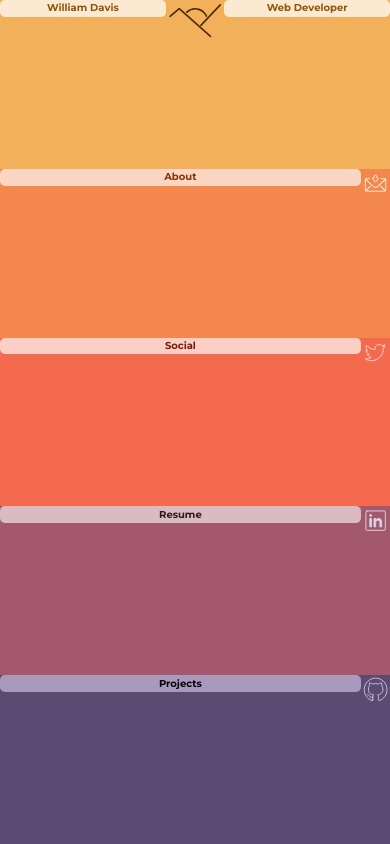
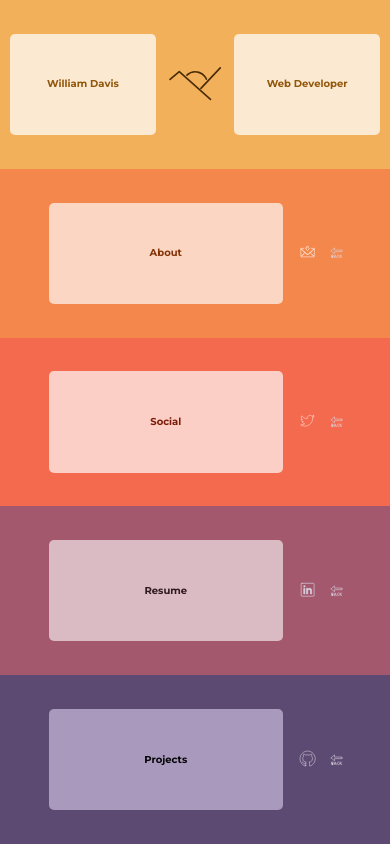
Before and after one commit to dayvista/portfolio-website, a React app: page / in a window 390 px wide. Built offline with nearby package versions, Linux system fonts and the light colour scheme.

Commit message:
Prepared files to create rest of animations, as well as individual section/component bodies.

```diff
--- a/src/components/Icon/Icons/BackArrow.js
+++ b/src/components/Icon/Icons/BackArrow.js
@@ -3,7 +3,12 @@
 import React from "react";
 
 const BackArrow = ({ style = {}, stroke = "#ddd6e5" }) => (
-  <svg style={style} viewBox="0 0 72 72" xmlns="http://www.w3.org/2000/svg">
+  <svg
+    id="back-arrow-svg"
+    style={style}
+    viewBox="0 0 72 72"
+    xmlns="http://www.w3.org/2000/svg"
+  >
     <g id="line">
       <g>
         <polyline
--- a/src/components/Icon/Icons/Email.js
+++ b/src/components/Icon/Icons/Email.js
@@ -4,7 +4,7 @@ import React from "react";
 
 const Email = ({ style = {}, stroke = "#fef7f3" }) => (
   <svg
-    id="email-icon"
+    id="email-svg"
     x="0"
     y="0"
     style={style}
--- a/src/components/Icon/Icons/GitHub.js
+++ b/src/components/Icon/Icons/GitHub.js
@@ -9,7 +9,7 @@ const GitHub = ({
   height = "75px",
 }) => (
   <svg
-    id="github-icon"
+    id="github-svg"
     style={style}
     width={width}
     height={height}
--- a/src/components/Icon/Icons/LinkedIn.js
+++ b/src/components/Icon/Icons/LinkedIn.js
@@ -4,7 +4,7 @@ import React from "react";
 
 const LinkedIn = ({ style = {}, fill = "#ddd6e5", stroke = "#ddd6e5" }) => (
   <svg
-    id="linkedin-icon"
+    id="linkedin-svg"
     style={style}
     viewBox="0 0 72 72"
     version="1.1"
--- a/src/components/Icon/Icons/Sunrise.js
+++ b/src/components/Icon/Icons/Sunrise.js
@@ -3,7 +3,12 @@
 import React from "react";
 
 const Sunrise = ({ style = {}, stroke = "#492b05" }) => (
-  <svg style={style} viewBox="0 0 72 72" xmlns="http://www.w3.org/2000/svg">
+  <svg
+    id="sunrise-svg"
+    style={style}
+    viewBox="0 0 72 72"
+    xmlns="http://www.w3.org/2000/svg"
+  >
     <g id="line">
       <path
         fill="none"
--- a/src/components/Icon/Icons/Twitter.js
+++ b/src/components/Icon/Icons/Twitter.js
@@ -4,7 +4,7 @@ import React from "react";
 
 const Twitter = ({ style = {}, stroke = "#fde3de" }) => (
   <svg
-    id="twitter-icon"
+    id="twitter-svg"
     style={style}
     viewBox="0 0 72 72"
     xmlns="http://www.w3.org/2000/svg"
--- a/src/components/Sections/About.js
+++ b/src/components/Sections/About.js
@@ -1,5 +1,5 @@
 import React from "react";
-import { BrowserRouter as Switch, Route } from "react-router-dom";
+import { BrowserRouter as Route } from "react-router-dom";
 import { Link } from "react-router-dom";
 import { animated, useSpring } from "react-spring";
 
@@ -12,14 +12,12 @@ const About = ({ index, phonePortraitView, changeIndex, sectionData }) => {
     width: index === null ? "20vw" : index === "about" ? "80vw" : "5vw",
     from: {
       width: "20vw",
-      height: "100vh",
     },
   });
 
   const aboutSpringMobile = useSpring({
     height: index === null ? "20vh" : index === "about" ? "80vh" : "5vh",
     from: {
-      width: "100vw",
       height: "20vh",
     },
   });
@@ -40,9 +38,7 @@ const About = ({ index, phonePortraitView, changeIndex, sectionData }) => {
       >
         <p>{sectionData.text}</p>
       </Link>
-      <Switch>
-        <Route path={`/${sectionData.name}`} component={AboutToggle} />
-      </Switch>
+      <Route path={`/${sectionData.name}`} component={AboutToggle} />
       <a
         id={`${sectionData.name}-icon`}
         href={`${sectionData.link}`}
--- a/src/components/Sections/Projects.js
+++ b/src/components/Sections/Projects.js
@@ -1,5 +1,5 @@
 import React from "react";
-import { BrowserRouter as Switch, Route } from "react-router-dom";
+import { BrowserRouter as Route } from "react-router-dom";
 import { Link } from "react-router-dom";
 import { animated, useSpring } from "react-spring";
 
@@ -12,14 +12,12 @@ const Projects = ({ index, phonePortraitView, changeIndex, sectionData }) => {
     width: index === null ? "20vw" : index === "projects" ? "80vw" : "5vw",
     from: {
       width: "20vw",
-      height: "100vh",
     },
   });
 
   const projectsSpringMobile = useSpring({
     height: index === null ? "20vh" : index === "projects" ? "80vh" : "5vh",
     from: {
-      width: "100vw",
       height: "20vh",
     },
   });
@@ -40,9 +38,9 @@ const Projects = ({ index, phonePortraitView, changeIndex, sectionData }) => {
       >
         <p>{sectionData.text}</p>
       </Link>
-      <Switch>
-        <Route path={`/${sectionData.name}`} component={ProjectsToggle} />
-      </Switch>
+      {/* <Switch> */}
+      <Route path={`/${sectionData.name}`} component={ProjectsToggle} />
+      {/* </Switch> */}
       <a
         id={`${sectionData.name}-icon`}
         href={`${sectionData.link}`}
--- a/src/components/Sections/Resume.js
+++ b/src/components/Sections/Resume.js
@@ -1,5 +1,5 @@
 import React from "react";
-import { BrowserRouter as Switch, Route } from "react-router-dom";
+import { BrowserRouter as Route } from "react-router-dom";
 import { Link } from "react-router-dom";
 import { animated, useSpring } from "react-spring";
 
@@ -12,14 +12,12 @@ const Resume = ({ index, phonePortraitView, changeIndex, sectionData }) => {
     width: index === null ? "20vw" : index === "resume" ? "80vw" : "5vw",
     from: {
       width: "20vw",
-      height: "100vh",
     },
   });
 
   const resumeSpringMobile = useSpring({
     height: index === null ? "20vh" : index === "resume" ? "80vh" : "5vh",
     from: {
-      width: "100vw",
       height: "20vh",
     },
   });
@@ -40,9 +38,7 @@ const Resume = ({ index, phonePortraitView, changeIndex, sectionData }) => {
       >
         <p>{sectionData.text}</p>
       </Link>
-      <Switch>
-        <Route path={`/${sectionData.name}`} component={ResumeToggle} />
-      </Switch>
+      <Route path={`/${sectionData.name}`} component={ResumeToggle} />
       <a
         id={`${sectionData.name}-icon`}
         href={`${sectionData.link}`}
--- a/src/components/Sections/Social.js
+++ b/src/components/Sections/Social.js
@@ -1,5 +1,5 @@
 import React from "react";
-import { BrowserRouter as Switch, Route } from "react-router-dom";
+import { BrowserRouter as Route } from "react-router-dom";
 import { Link } from "react-router-dom";
 import { animated, useSpring } from "react-spring";
 
@@ -40,9 +40,7 @@ const Social = ({ index, phonePortraitView, changeIndex, sectionData }) => {
       >
         <p>{sectionData.text}</p>
       </Link>
-      <Switch>
-        <Route path={`/${sectionData.name}`} component={SocialToggle} />
-      </Switch>
+      <Route path={`/${sectionData.name}`} component={SocialToggle} />
       <a
         id={`${sectionData.name}-icon`}
         href={`${sectionData.link}`}
--- a/src/components/Sections/Titles.js
+++ b/src/components/Sections/Titles.js
@@ -20,10 +20,6 @@ const Titles = ({ index, phonePortraitView, changeIndex }) => {
     },
   });
 
-  const handleClick = () => {
-    changeIndex("social");
-  };
-
   return (
     <animated.section
       className="titles-section"
--- a/src/styles/less/App.less
+++ b/src/styles/less/App.less
@@ -36,23 +36,52 @@ section {
   }
 
   display: flex;
+
+  // Mobile displays
   @media (max-width: 500px) {
-    .flex-attributes(row, center, space-between);
+    width: 100vw;
+    .flex-attributes(row, center, center);
+
+    a {
+      svg {
+        height: 5vw;
+      }
+    }
   }
 
-  @media (min-width: 501px) {
-    .flex-attributes(column, center, center);
+  // Tablet displays
+  @media (min-width: 501px) and (max-width: 1024px) {
+    p {
+      font-size: 1.15rem;
+    }
   }
 
+  // Tablet and Desktop displays
+  @media (min-width: 501px) {
+    height: 100vh;
+    .flex-attributes(column, center, center);
+
+    // .title-text {
+    // margin-bottom: auto;
+    // }
+
+    a {
+      // margin-top: auto;
+
+      svg {
+        width: 5vw;
+      }
+    }
+  }
+
+  // Tablet and Desktop displays
   @media (min-width: 1025px) {
     p {
-      font-size: 2.5rem;
+      font-size: 2.25rem;
     }
   }
 
   .title-text {
-    width: 95%;
-    height: 10%;
     border-radius: 0.5rem;
     font-weight: bold;
     cursor: pointer;
@@ -61,36 +90,53 @@ section {
 
     display: flex;
     .flex-attributes(column, center, center);
+
+    @media (max-width: 500px) {
+      width: 60%;
+      height: 60%;
+      margin: 0 1rem;
+    }
+
+    @media (min-width: 501px) {
+      width: 95%;
+      height: 10%;
+    }
   }
 
   .titles-title {
     cursor: default;
+
+    @media (max-width: 500px) {
+      width: 40%;
+    }
   }
 }
 
 // Back arrow formatting
 
 .back-arrow-icon {
-  svg {
-    width: 5vw;
-    height: auto;
-    display: none;
-  }
-
   // margin-top: 0;
 
   display: flex;
-  @media (max-width: 420px) {
+  @media (max-width: 500px) {
     .flex-attributes(row, center, space-between);
   }
 
-  @media (min-width: 421px) and (max-width: 1024px) {
+  @media (min-width: 501px) and (max-width: 1024px) {
     .flex-attributes(column, center, center);
   }
 
   @media (min-width: 1025px) {
     .flex-attributes(column, center, center);
   }
+
+  @media (min-width: 501px) {
+    svg {
+      width: 5vw;
+      height: auto;
+      display: none;
+    }
+  }
 }
 
 @import "./Sections/Global";
```
Also changed, not shown: src/styles/css/App.css.
